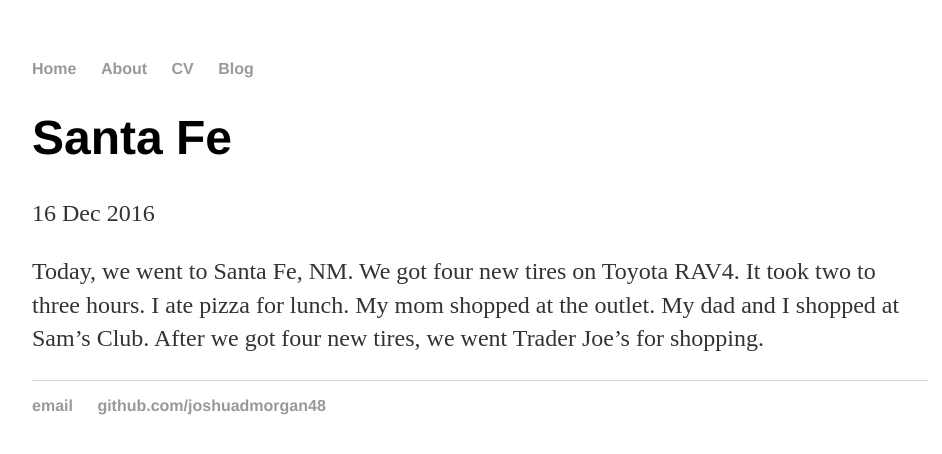
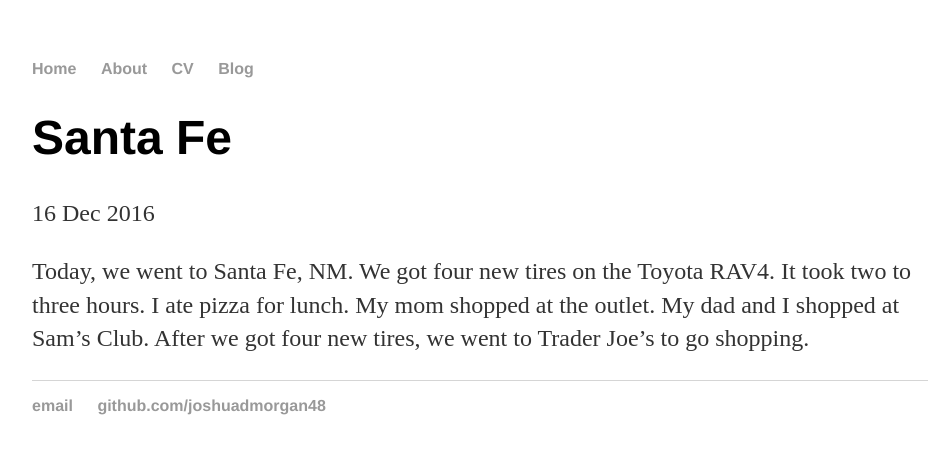
Before and after one commit to joshuadmorgan48/joshuadmorgan48.github.io, a Jekyll site: the page built from _posts/2016-12-16-Santa-Fe-post.md, in a window 1280 px wide. Shown: the top 454 px of the page, without its empty margins (160-1102 px from the left). Built offline with Jekyll 4.4.1, drawn with Linux system fonts in a browser that asks for light colours.

Commit message:
Update 2016-12-16-Santa-Fe-post.md

```diff
--- a/_posts/2016-12-16-Santa-Fe-post.md
+++ b/_posts/2016-12-16-Santa-Fe-post.md
@@ -4,4 +4,4 @@ title: "Santa Fe"
 date: 2016-12-16
 ---
 
-Today, we went to Santa Fe, NM. We got four new tires on Toyota RAV4. It took two to three hours. I ate pizza for lunch. My mom shopped at the outlet. My dad and I shopped at Sam's Club. After we got four new tires, we went Trader Joe's for shopping.
+Today, we went to Santa Fe, NM. We got four new tires on the Toyota RAV4. It took two to three hours. I ate pizza for lunch. My mom shopped at the outlet. My dad and I shopped at Sam's Club. After we got four new tires, we went to Trader Joe's to go shopping.
```
